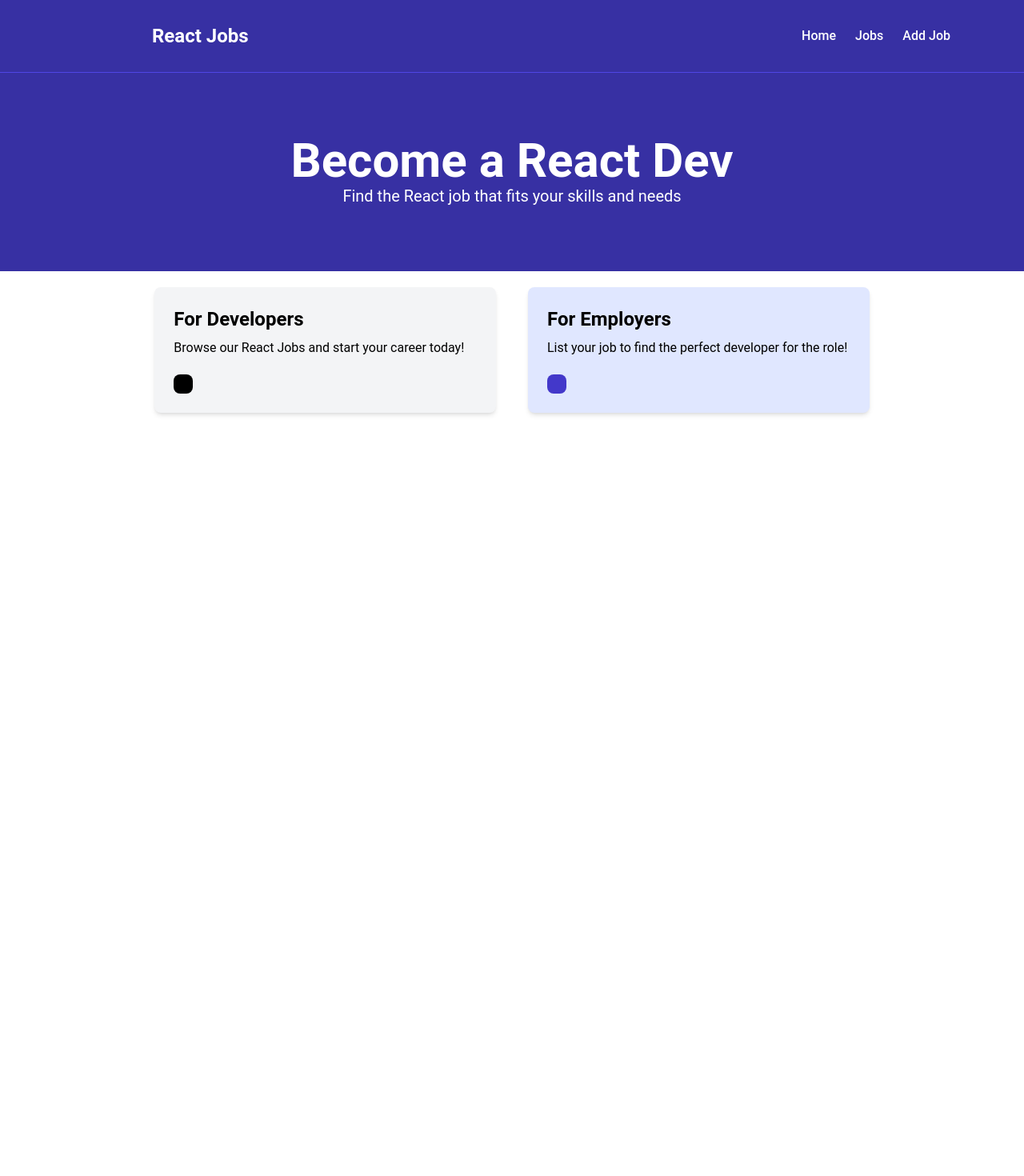
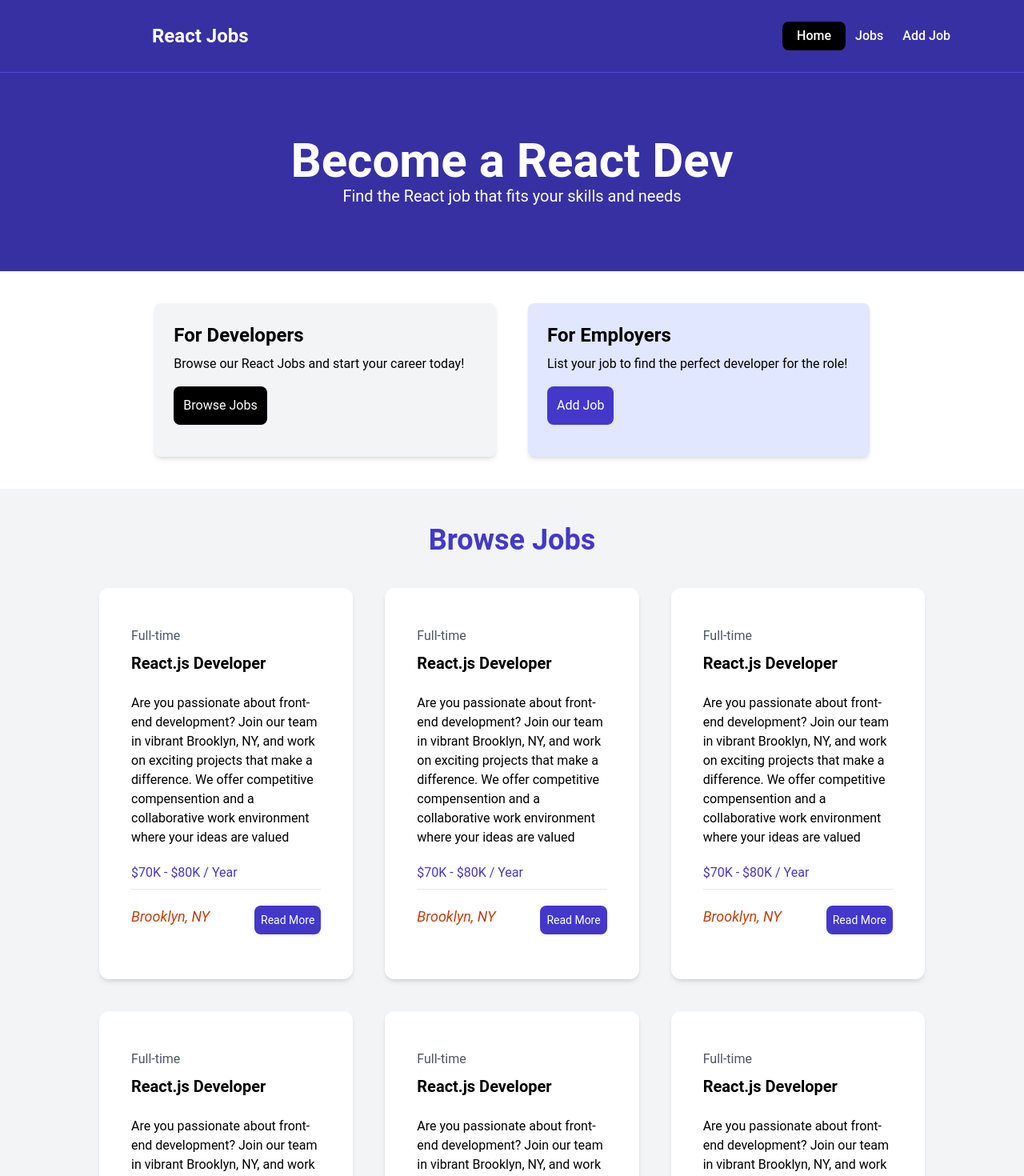
Before and after one commit to UnaizaZafar/ReactJobs, a React (Create React App) app: page / in a window 1280 px wide. Shown: the top 1470 px of the page at 80% size. Before the commit the page ends 800 px from the top, so only its background shows below. Built offline with nearby package versions, Linux system fonts and the light colour scheme.

Commit message:
HomePage Completed

```diff
--- a/src/App.js
+++ b/src/App.js
@@ -1,9 +1,15 @@
  import './App.css';
-
+import Hero from "./component/Hero"
+import HomeCards from './component/HomeCards';
+import JobsListing from './component/JobsListing';
+import ViewAllJobs from './component/ViewAllJobs';
 function App() {
   return (
    <>
-   <div className=''></div>
+       <Hero title="Become a React Dev" subtitle="Find the React job that fits your skills and needs"/>
+      <HomeCards/>
+      <JobsListing/>
+      <ViewAllJobs/>
    </>
   );
 }
--- a/src/component/Buttons.jsx
+++ b/src/component/Buttons.jsx
@@ -3,7 +3,8 @@ import React from 'react'
 function Buttons({bg='bg-black'}) {
   return (
     <>
-      <button className={`${bg} p-3 text-white rounded-lg`}></button>
+    <div className={`${bg} p-3 text-white rounded-lg mt-2 mb-4`}>
+      </div>
     </>
   )
 }
--- a/src/component/HomeCards.jsx
+++ b/src/component/HomeCards.jsx
@@ -4,25 +4,31 @@ import Buttons from "./Buttons";
 function HomeCards() {
   return (
     <>
-      <div className="flex justify-center">
+      <div className="flex justify-center mt-5">
         <Cards>
           <h2 className="text-2xl font-bold">For Developers</h2>
           <p className="mt-2 mb-4">
             Browse our React Jobs and start your career today!
           </p>
-          <Buttons>
-            <p className="mt-2 mb-4 text-white"> Browse Jobs</p>
+          <div className=" bg-black p-3 text-white w-fit rounded-lg mt-2 mb-4">
+            <button>Browse Jobs</button>
+            </div>
+          {/* <Buttons>
+            <h2>Browse Jobs</h2>
           </Buttons>
+          */}
         </Cards>
         <Cards bg="bg-indigo-100">
           <h2 className="text-2xl font-bold">For Employers</h2>
           <p className="mt-2 mb-4">
             List your job to find the perfect developer for the role!
           </p>
-
-          <Buttons bg="bg-indigo-700">
-            <p className="mt-2 mb-4 text-white">Add Job</p>
-          </Buttons>
+          <div className=" bg-indigo-700 p-3 text-white w-fit rounded-lg mt-2 mb-4">
+            <button>Add Job</button>
+            </div>
+          {/* <Buttons bg="bg-indigo-700">
+           <h2>Add Job</h2>
+          </Buttons> */}
         </Cards>
       </div>
     </>
--- /dev/null
+++ b/src/component/JobList.jsx
@@ -0,0 +1,32 @@
+import React from 'react'
+
+function JobList({job}) {
+  return (
+   <>
+
+    <div className="bg-white rounded-xl p-6 m-5 shadow-md relative">
+          <div className="p-4">
+            <div className="mb-6">
+              <div className="text-gray-600 my-2">{job.type}</div>
+              <h3 className="text-xl font-bold"> {job.title} </h3>
+            </div>
+            <div className="mb-5">
+                {job.Description}
+            </div>
+            <h3 className="text-indigo-700 mb-2"> {job.salary} / Year </h3>
+            <div className=" mb-5"> <hr /> </div>
+            <div className="flex lg:flex-row justify-between mb-4 align-middle">
+                <div className="text-orange-700">
+                    <i className="text-lg"> {job.location} </i>
+                </div>
+            <a href={`/job/${job.id}`} className="h-{36px} bg-indigo-700 hover:bg-indigo-700 text-white p-2 rounded-lg text-sm">
+                Read More
+            </a>
+            </div>
+          </div>
+        </div>
+   </>
+  )
+}
+
+export default JobList
--- /dev/null
+++ b/src/component/JobsListing.jsx
@@ -0,0 +1,27 @@
+import React from "react";
+import jobs from "../jobs.json";
+import JobList from "./JobList";
+function JobsListing() {
+  console.log("Jobs ", jobs);
+  const recentJobs = jobs.slice(0, 3);
+  return (
+    <>
+    <div className=" bg-gray-100 p-5 mt-5 ">
+    <h1 className="text-4xl mt-6 font-bold text-indigo-700 text-center">Browse Jobs</h1>
+
+      <div className="grid mx-16 p-5 grid-cols-3 ">
+
+        {jobs.map((xyz) => {
+          return (
+            <>
+              <JobList key={xyz.id} job={xyz} />
+            </>
+          );
+        })}
+      </div>
+      </div>
+    </>
+  );
+}
+
+export default JobsListing;
--- a/src/component/Navbar.jsx
+++ b/src/component/Navbar.jsx
@@ -1,5 +1,5 @@
 import React from "react";
-import { Link } from "react-router-dom";
+import { NavLink } from "react-router-dom";
 import logo from "D:/AgIT/react-jobs/src/images/React_(web_framework)-Logo.wine.png";
 
 function Navbar() {
@@ -8,31 +8,61 @@ function Navbar() {
       <nav className="bg-indigo-800 border-b border-indigo-600 text-white">
         <ul className="grid  grid-rows-1 grid-cols-2 mx-20 ">
           <div className="flex items-center ">
-            <Link to="/">
+            <NavLink to="/">
               <li className="p-5">
                 <svg width="50" height="50" xmlns="http://www.w3.org/2000/svg">
                   <image href={logo} width="50" height="50" alt="" />
                 </svg>
               </li>
-            </Link>
-            <Link to="/">
+            </NavLink>
+            <NavLink to="/">
               <li className="p-5 text-2xl font-bold">
                 <h1>React Jobs</h1>
               </li>
-            </Link>
+            </NavLink>
           </div>
           <div className="flex flex-row-reverse items-center font-medium">
-          <Link to="/add-job">
-              <li className="mx-3 active:bg-black active:p-2  rounded-md">Add Job</li>
-            </Link>
-            <Link to="/jobs">
-              <li className="mx-3 active:bg-black active:p-2 rounded-md">Jobs</li>
-            </Link>
-            <Link to="/">
-              <li className="mx-3 active:bg-black active:p-2 rounded-md">Home</li>
-            </Link>
-
-
+            <NavLink
+              to="/add-job"
+              style={({ isActive }) => {
+                return {
+                  background: isActive ? "black" : "",
+                  padding: isActive ? "6px" : "",
+                  borderRadius: isActive ? "8px" : "",
+                };
+              }}
+            >
+               <li className="mx-3 active:bg-black active:p-2 rounded-md">
+              Add Job</li>
+            </NavLink>
+            <NavLink
+              to="/jobs"
+              style={({ isActive }) => {
+                return {
+                  background: isActive ? "black" : "",
+                  padding: isActive ? "6px" : "",
+                  borderRadius: isActive ? "8px" : "",
+                };
+              }}
+            >
+              <li className="mx-3 active:bg-black active:p-2 rounded-md">
+                Jobs
+              </li>
+            </NavLink>
+            <NavLink
+              to="/"
+              style={({ isActive }) => {
+                return {
+                  background: isActive ? "black" : "",
+                  padding: isActive ? "6px" : "",
+                  borderRadius: isActive ? "8px" : "",
+                };
+              }}
+            >
+              <li className="mx-3 active:bg-black active:p-2 rounded-md">
+                Home
+              </li>
+            </NavLink>
           </div>
         </ul>
       </nav>
--- /dev/null
+++ b/src/component/ViewAllJobs.jsx
@@ -0,0 +1,20 @@
+import React from 'react'
+import { Link } from "react-router-dom";
+
+const ViewAllJobs = () => {
+  return (
+   <>
+    <div className='flex bg-white p-10 justify-center'>
+        <Link to={"/jobs"} className='text-center'>
+          <p className='bg-black text-center p-3 w-64 rounded-lg text-white'>
+          View All Jobs
+          </p>
+
+        </Link>
+    </div>
+   </>
+
+  )
+}
+
+export default ViewAllJobs
--- a/src/index.js
+++ b/src/index.js
@@ -6,7 +6,6 @@ import reportWebVitals from "./reportWebVitals";
 import { createBrowserRouter, RouterProvider } from "react-router-dom";
 import Jobs from "./pages/Jobs";
 import AddJobs from "./pages/AddJobs";
-import StartPage from "./pages/StartPage";
 import Navbar from "./component/Navbar";
 
 const root = ReactDOM.createRoot(document.getElementById("root"));
@@ -16,7 +15,7 @@ const router = createBrowserRouter([
     element: (
       <>
         <Navbar />
-        <StartPage />
+      <App/>
       </>
     ),
   },
--- a/src/jobs.json
+++ b/src/jobs.json
@@ -1,19 +1,86 @@
 [
-    {
-        "id":1,
-        "title":"React.js Developer",
-        "type":"Full-time",
-        "Description":"Are you passionate about front-end development? Join our team in vibrant Brooklyn, NY, and work on exciting projects that make a difference. We offer competitive compensention and a collaborative work environment where your ideas are valued",
-        "location":"Brooklyn, NY",
-        "salary":"$70K - $80K",
-        "company":{
-            "name":"Dolor Cloud",
-            "description":"Dolor Cloud is a leading technology cimpany specializing in digital solutions for businesses of all sizes.",
-            "contactEmail":"contact@ipsumlorem.com",
-            "contactPhone":"55-555-555"
-        }
-    },
-    {
-
+  {
+    "id": 1,
+    "title": "React.js Developer",
+    "type": "Full-time",
+    "Description": "Are you passionate about front-end development? Join our team in vibrant Brooklyn, NY, and work on exciting projects that make a difference. We offer competitive compensention and a collaborative work environment where your ideas are valued",
+    "location": "Brooklyn, NY",
+    "salary": "$70K - $80K",
+    "company": {
+      "name": "Dolor Cloud",
+      "description": "Dolor Cloud is a leading technology cimpany specializing in digital solutions for businesses of all sizes.",
+      "contactEmail": "contact@ipsumlorem.com",
+      "contactPhone": "55-555-555"
     }
+  },
+  {
+    "id": 2,
+    "title": "React.js Developer",
+    "type": "Full-time",
+    "Description": "Are you passionate about front-end development? Join our team in vibrant Brooklyn, NY, and work on exciting projects that make a difference. We offer competitive compensention and a collaborative work environment where your ideas are valued",
+    "location": "Brooklyn, NY",
+    "salary": "$70K - $80K",
+    "company": {
+      "name": "Dolor Cloud",
+      "description": "Dolor Cloud is a leading technology cimpany specializing in digital solutions for businesses of all sizes.",
+      "contactEmail": "contact@ipsumlorem.com",
+      "contactPhone": "55-555-555"
+    }
+  },
+  {
+    "id": 3,
+    "title": "React.js Developer",
+    "type": "Full-time",
+    "Description": "Are you passionate about front-end development? Join our team in vibrant Brooklyn, NY, and work on exciting projects that make a difference. We offer competitive compensention and a collaborative work environment where your ideas are valued",
+    "location": "Brooklyn, NY",
+    "salary": "$70K - $80K",
+    "company": {
+      "name": "Dolor Cloud",
+      "description": "Dolor Cloud is a leading technology cimpany specializing in digital solutions for businesses of all sizes.",
+      "contactEmail": "contact@ipsumlorem.com",
+      "contactPhone": "55-555-555"
+    }
+  },
+  {
+    "id": 4,
+    "title": "React.js Developer",
+    "type": "Full-time",
+    "Description": "Are you passionate about front-end development? Join our team in vibrant Brooklyn, NY, and work on exciting projects that make a difference. We offer competitive compensention and a collaborative work environment where your ideas are valued",
+    "location": "Brooklyn, NY",
+    "salary": "$70K - $80K",
+    "company": {
+      "name": "Dolor Cloud",
+      "description": "Dolor Cloud is a leading technology cimpany specializing in digital solutions for businesses of all sizes.",
+      "contactEmail": "contact@ipsumlorem.com",
+      "contactPhone": "55-555-555"
+    }
+  },
+  {
+    "id": 5,
+    "title": "React.js Developer",
+    "type": "Full-time",
+    "Description": "Are you passionate about front-end development? Join our team in vibrant Brooklyn, NY, and work on exciting projects that make a difference. We offer competitive compensention and a collaborative work environment where your ideas are valued",
+    "location": "Brooklyn, NY",
+    "salary": "$70K - $80K",
+    "company": {
+      "name": "Dolor Cloud",
+      "description": "Dolor Cloud is a leading technology cimpany specializing in digital solutions for businesses of all sizes.",
+      "contactEmail": "contact@ipsumlorem.com",
+      "contactPhone": "55-555-555"
+    }
+  },
+  {
+    "id": 6,
+    "title": "React.js Developer",
+    "type": "Full-time",
+    "Description": "Are you passionate about front-end development? Join our team in vibrant Brooklyn, NY, and work on exciting projects that make a difference. We offer competitive compensention and a collaborative work environment where your ideas are valued",
+    "location": "Brooklyn, NY",
+    "salary": "$70K - $80K",
+    "company": {
+      "name": "Dolor Cloud",
+      "description": "Dolor Cloud is a leading technology cimpany specializing in digital solutions for businesses of all sizes.",
+      "contactEmail": "contact@ipsumlorem.com",
+      "contactPhone": "55-555-555"
+    }
+  }
 ]
--- a/src/pages/StartPage.jsx
+++ b/src/pages/StartPage.jsx
@@ -1,11 +1,9 @@
 import React from 'react'
-import Hero from '../component/Hero'
-import HomeCards from '../component/HomeCards'
+
 function StartPage() {
   return (
     <div>
-      <Hero title="Become a React Dev" subtitle="Find the React job that fits your skills and needs"/>
-      <HomeCards/>
+
     </div>
   )
 }
```
